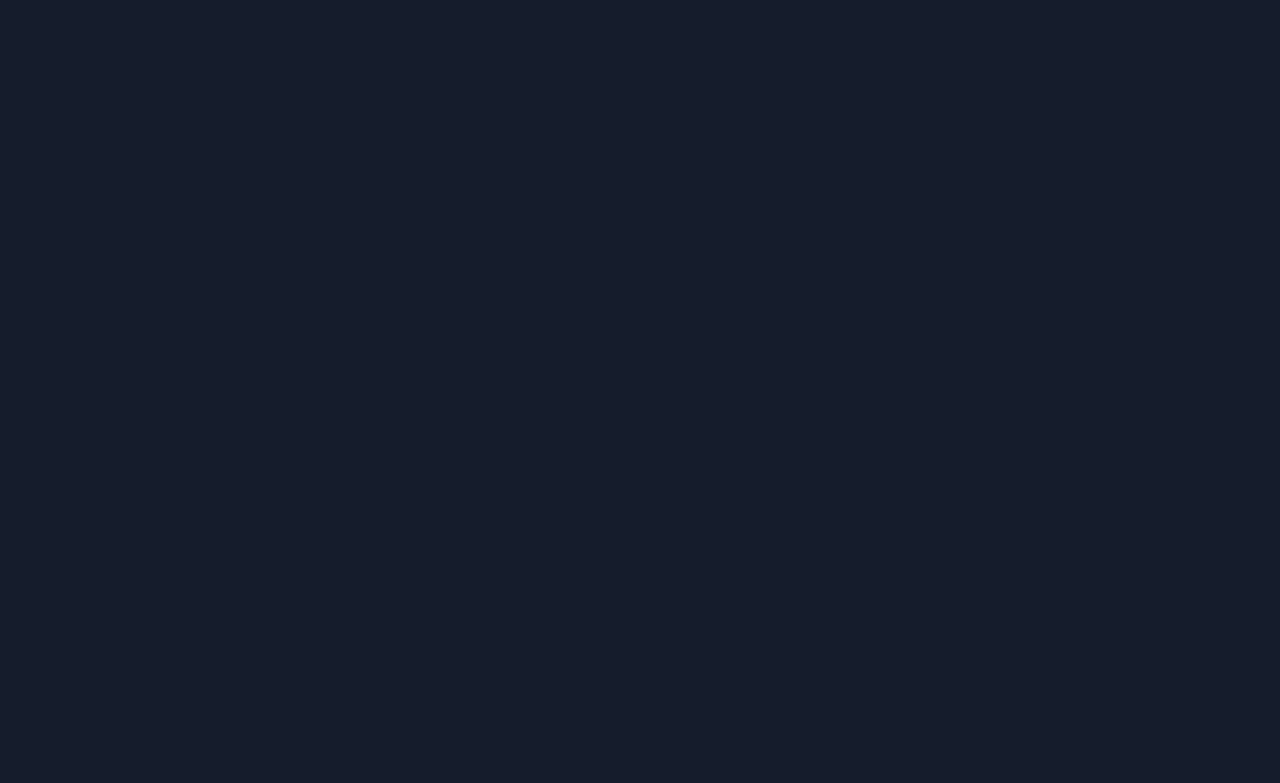
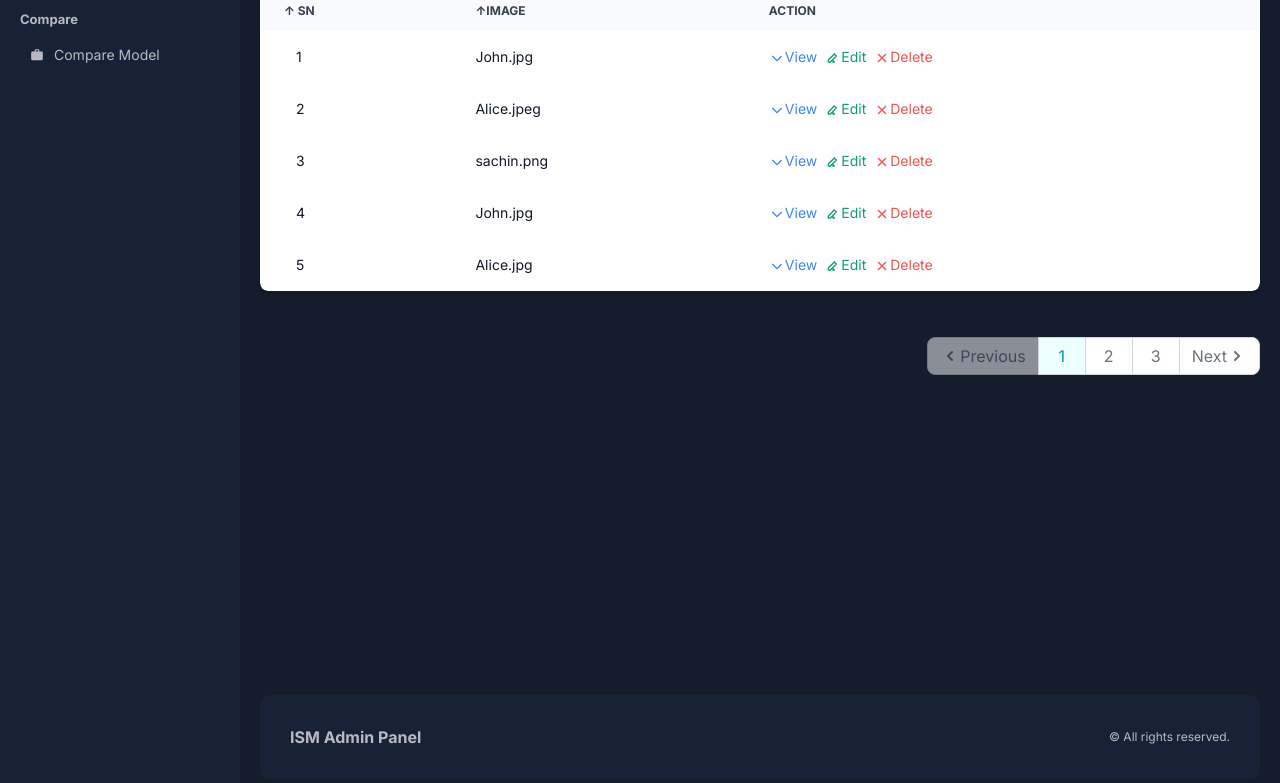
Before and after one commit to pr0chinsachin/ecommerceAdminPanel, a Next.js app: page /dashboard/carouselimage in a window 1280 px wide. Before the commit this address had no page. Shown: the part 663-1446 px from the top of the page. Before the commit the page ends 800 px from the top, so only its background shows below. Built offline with nearby package versions, Linux system fonts and the light colour scheme.

Commit message:
code updated

```diff
--- a/app/ProtectedRoute.js
+++ b/app/ProtectedRoute.js
@@ -1,25 +1,43 @@
 "use client"
+// import { useRouter } from "next/navigation";
+// import { useEffect } from "react";
+// import { useAuth } from "./AuthContext"; // Change to lowercase
+
+
+// const ProtectedRoute = ({ children }) => {
+//   const { user,login,userdata } = useAuth();
+//   const router = useRouter();
+
+//   useEffect(() => {
+//     debugger;
+//     console.log(user);
+//     console.log("login--->",userdata);
+//     if (!user) {
+//       router.push("/login"); // Redirect to login page if not authenticated
+//     }
+//     // else{
+//     //   //storeTokenInLS(response_data.token)
+//     //   router.push("/"); // Redirect to dashboard
+//     // }
+//   },[user, router]);
+
+//   return <>{user ? children : null}</>; // Render children only if user is authenticated
+// };
+
+// export default ProtectedRoute;
 import { useRouter } from "next/navigation";
 import { useEffect } from "react";
-import { useAuth } from "./AuthContext"; // Change to lowercase
-
+import { useAuth } from "./AuthContext";
 
 const ProtectedRoute = ({ children }) => {
-  const { user,login,userdata } = useAuth();
+  const { user, login, logout } = useAuth();
   const router = useRouter();
 
   useEffect(() => {
-    debugger;
-    console.log(user);
-    console.log("login--->",userdata);
     if (!user) {
       router.push("/login"); // Redirect to login page if not authenticated
     }
-    // else{
-    //   //storeTokenInLS(response_data.token)
-    //   router.push("/"); // Redirect to dashboard
-    // }
-  }, []);
+  }, [user, router]);
 
   return <>{user ? children : null}</>; // Render children only if user is authenticated
 };
--- a/app/dashboard/layout.jsx
+++ b/app/dashboard/layout.jsx
@@ -7,8 +7,8 @@
 import ProtectedRoute from "../ProtectedRoute";
 const Layout = ({ children }) => {
   return (
-    <AuthProvider>
-      <ProtectedRoute>
+    // <AuthProvider>
+    //   <ProtectedRoute>
     <div className={Styles.container}>
       <div className={Styles.menu}>
         <Sidebar />
@@ -19,8 +19,8 @@
         <Footer />
       </div>
     </div>
-      </ProtectedRoute>
-    </AuthProvider>
+    //   </ProtectedRoute>
+    // </AuthProvider>
   );
 };
 
```
Lines whose indentation alone changed are shown as unchanged.
